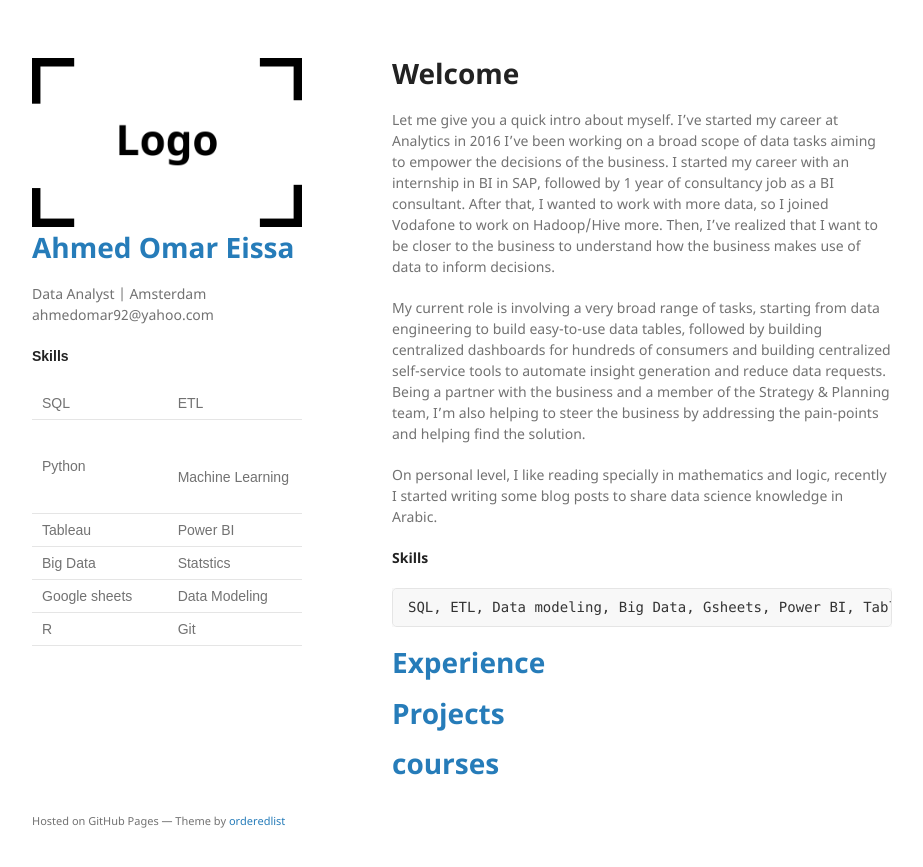
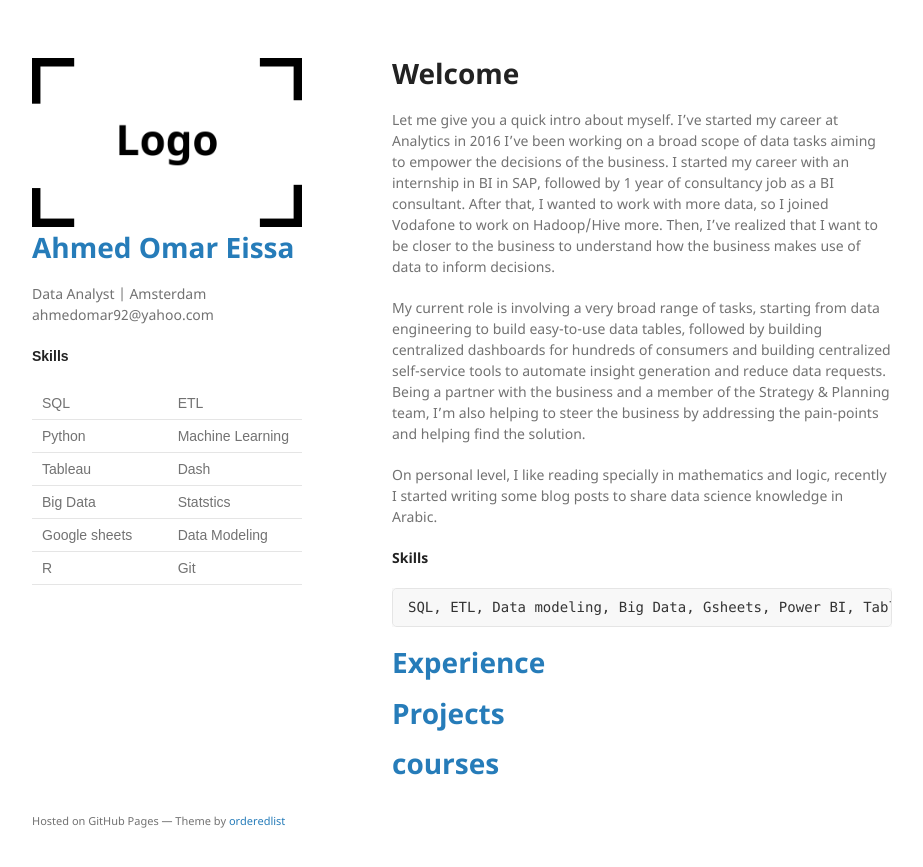
Before and after one commit to AhmedOmarEissa/AhmedOmarEissa.github.io, a Jekyll site: the page built from index.md, in a window 1280 px wide. Shown: the top 867 px of the page, without its empty margins (178-1101 px from the left). Built offline with Jekyll 4.4.1, drawn with Linux system fonts in a browser that asks for light colours; our own code applies the rules of GitHub Pages for plain Markdown files.

Commit message:
Update default.html

```diff
--- a/_layouts/default.html
+++ b/_layouts/default.html
@@ -42,11 +42,8 @@
                   <div style="text-align: left;"><span style="font-family:
           Arial, Helvetica, sans-serif;">Python<br></span></div>
               </td>
-              <td style="width: 49.7664%;">
-                  <p style="text-align: left;"><br></p>
-                  <p style="text-align: left;"><span style="font-family:
-          Arial, Helvetica, sans-serif;">Machine Learning<br></span></p>
-              </td>
+              <td style="width: 49.7664%;"><span style="font-family:
+          Arial, Helvetica, sans-serif;">Machine Learning</span></td>
           </tr>
           <tr>
               <td style="width: 50.2336%;">
@@ -55,7 +52,7 @@
               </td>
               <td style="width: 49.7664%;">
                   <div style="text-align: left;"><span style="font-family:
-          Arial, Helvetica, sans-serif;">Power BI<br></span></div>
+          Arial, Helvetica, sans-serif;">Dash</span></div>
               </td>
           </tr>
           <tr>
```
